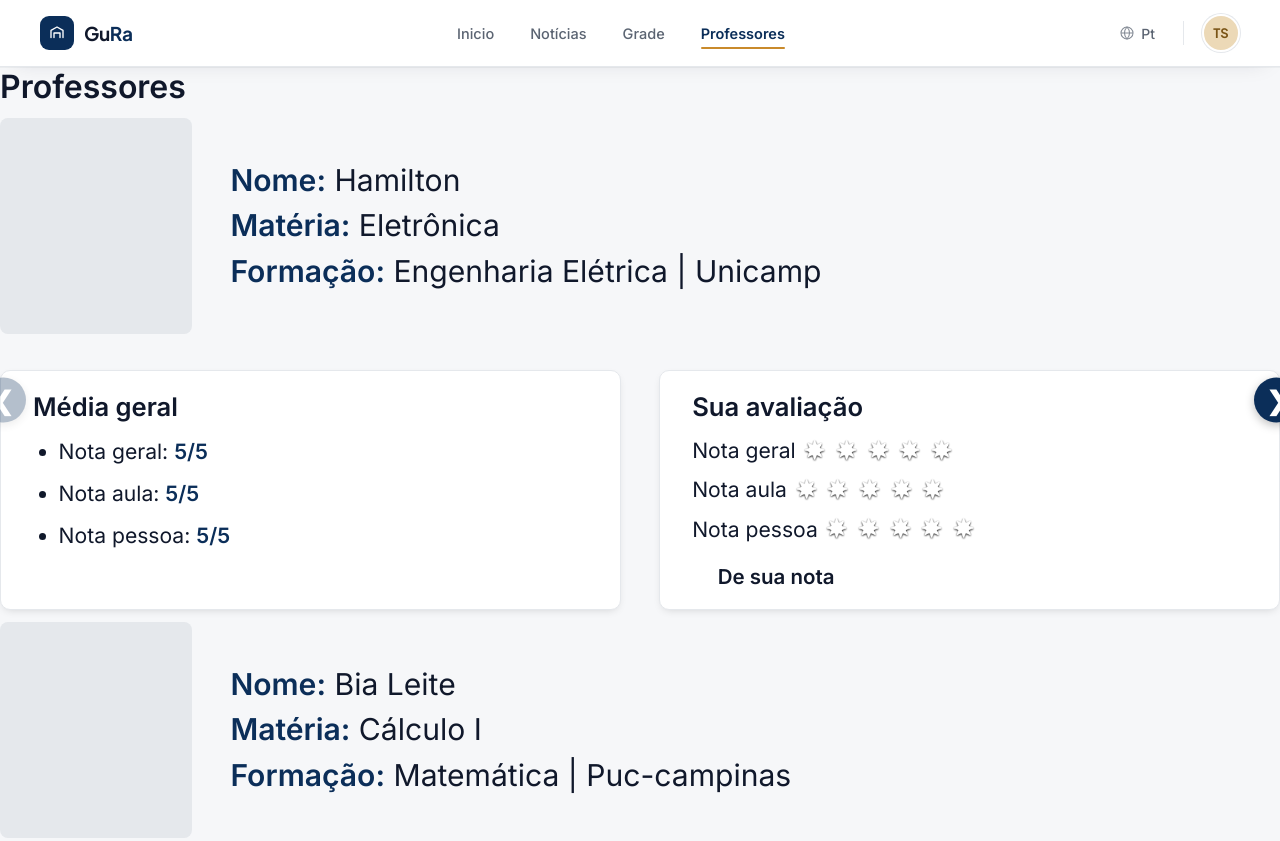
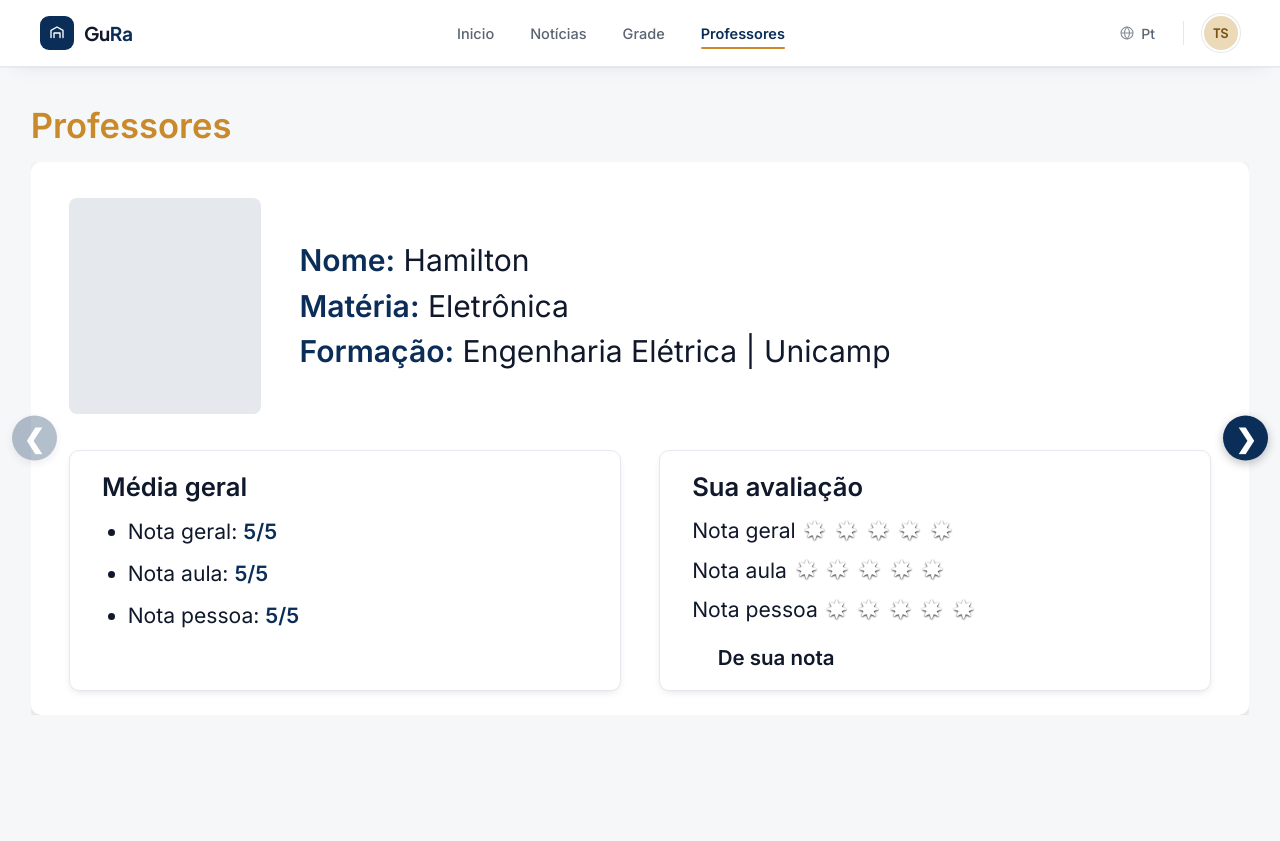
Before and after one commit to EvertonFernandesJr/GURA, a website: page notas-professores.html in a window 1280 px wide. Shown: the top 841 px of the page. After the commit the page ends 800 px from the top, so only its background shows below. Drawn offline with Linux system fonts and the light colour scheme.

Commit message:
hotfix: css np_styles quebrado

```diff
--- a/src/styles/np_style.css
+++ b/src/styles/np_style.css
@@ -1,16 +1,10 @@
 @import url(theme.css);
-
-
-/* ========================================
-   RESET
-======================================== */
 
 * {
     margin: 0;
     padding: 0;
     box-sizing: border-box;
 }
-
 
 html,
 body {
@@ -25,8 +19,53 @@ body {
 
 }
 
+main {
+
+    width: 100%;
+
+    padding: 4.8vh 2.4vw 6vh 2.4vw;
+
+}
+
+
 /* ========================================
-   CONTEÚDO PRINCIPAL
+   TÍTULO
+======================================== */
+
+.titulo-pagina {
+
+    color: var(--color-accent);
+
+    font-size: 2.7vw;
+
+    font-weight: bold;
+
+    margin-bottom: 2vh;
+
+}
+
+
+/* ========================================
+   WRAPPER DO CARROSSEL
+======================================== */
+
+.professores-wrapper {
+
+    width: 100%;
+
+    position: relative;
+
+}
+
+
+/* ========================================
+   CONTAINER DOS PROFESSORES
+======================================== */
+
+.professores-container {
+
+    width: 100%;
+
     display: flex;
 
     gap: 3vw;
```
